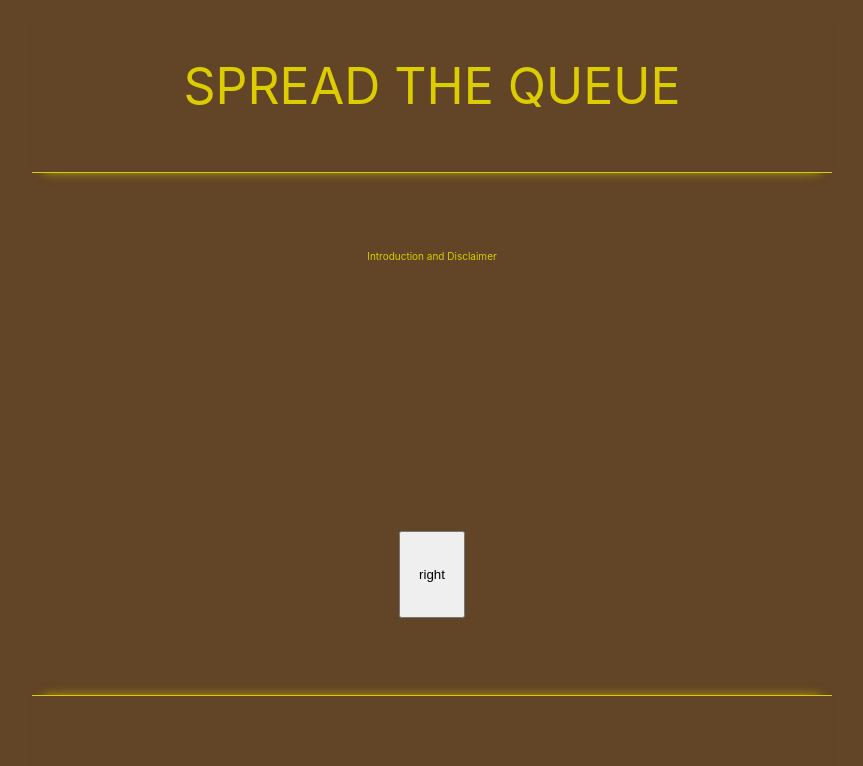
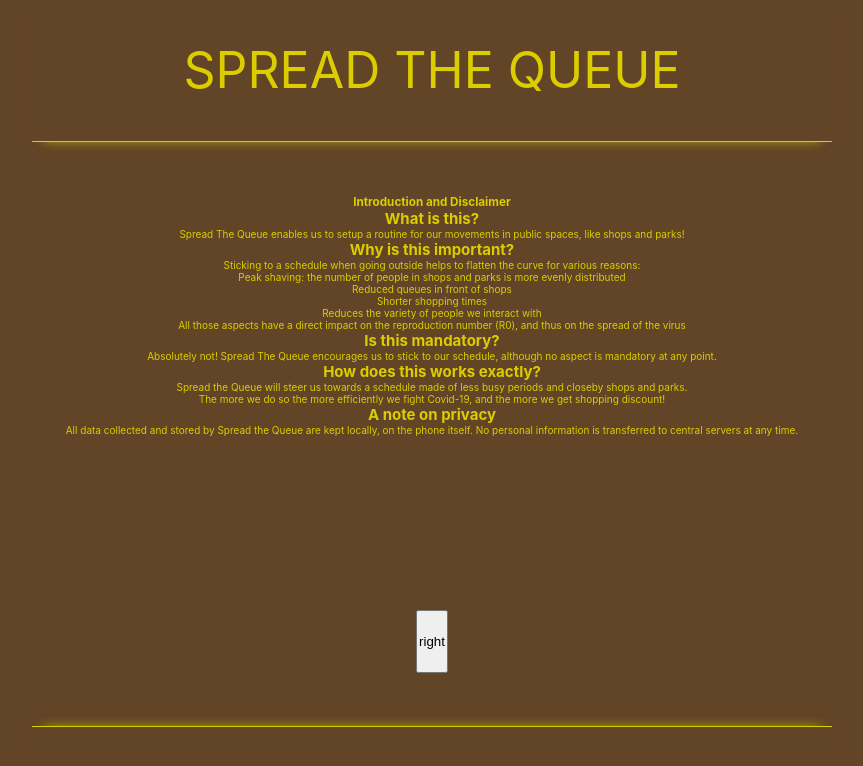
Before and after one commit to open-covid19/hackthecrisis-supermarket, a React (Create React App) app in the folder frontend/: page / in a window 1280 px wide. Both pictures are taken after a click on the button "right". Shown: the top 766 px of the page, without its empty margins (208-1071 px from the left). Built offline with nearby package versions, Linux system fonts and the light colour scheme.

Commit message:
adds text to Introduction screen

```diff
--- a/frontend/src/screens/IntroductionScreen.tsx
+++ b/frontend/src/screens/IntroductionScreen.tsx
@@ -1,13 +1,5 @@
 import React, { useContext } from 'react'
 import store from '../store'
-
-/**
- * TODO
- * 1. Set up disclaimer messages (MVP):
- * Message 1: app does not enforce anything, just helps to spread traffic
- * Message 2: less personal exposure, better preparation by prediction for shops, flatten the curve, less queuing
- * 2. set up section where you can review them (NTH)
- */
 
 const IntroductionScreen = () => {
   const { showNext } = useContext(store)
@@ -15,7 +7,27 @@ const IntroductionScreen = () => {
   return (
     <>
       <article id='content'>
-        Introduction and Disclaimer
+        <h1>Introduction and Disclaimer</h1>
+
+        <h2>What is this?</h2>
+        <p>Spread The Queue enables us to setup a routine for our movements in public spaces, like shops and parks!</p>
+        <h2>Why is this important?</h2>
+        <p>Sticking to a schedule when going outside helps to flatten the curve for various reasons:</p>
+        <ul>
+            <li>Peak shaving: the number of people in shops and parks is more evenly distributed</li>
+            <li>Reduced queues in front of shops</li>
+            <li>Shorter shopping times</li>
+            <li>Reduces the variety of people we interact with</li>
+        </ul>
+        <p>All those aspects have a direct impact on the reproduction number (R0), and thus on the spread of the virus</p>
+        <h2>Is this mandatory?</h2>
+        <p>Absolutely not! Spread The Queue encourages us to stick to our schedule, although no aspect is mandatory at any point. </p>
+        <h2>How does this works exactly?</h2>
+        <p>Spread the Queue will steer us towards a schedule made of less busy periods and closeby shops and parks.</p>
+        <p>The more we do so the more efficiently we fight Covid-19, and the more we get shopping discount! </p>
+        <h2>A note on privacy</h2>
+        <p>All data collected and stored by Spread the Queue are kept locally, on the phone itself. No personal information is transferred to central servers at any time.</p>
+
       </article>
       <button id='button' onClick={() => showNext()}>add</button>
     </>
```
